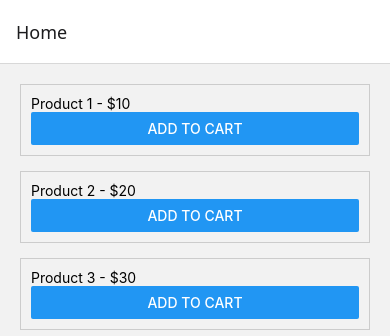
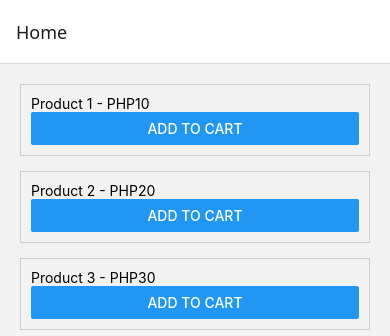
Before and after one commit to Seiyuu2/React-Native-Navigation, a React Native app: screen /Home in a window 390 px wide. Shown: the top 336 px of the page. Built offline with nearby package versions, Linux system fonts and the light colour scheme.

Commit message:
Everything fix

```diff
--- a/CartContext.js
+++ b/CartContext.js
@@ -1,4 +1,3 @@
-// CartContext.js
 import React, { createContext, useState } from 'react';
 
 export const CartContext = createContext();
--- a/CartScreen.js
+++ b/CartScreen.js
@@ -9,7 +9,7 @@ export default function CartScreen({ navigation }) {
   const renderItem = ({ item }) => (
     <View style={styles.itemContainer}>
       <Text style={styles.itemText}>
-        {item.name} - ${item.price} x {item.quantity} = ${item.totalPrice}
+        {item.name} - PHP{item.price} x {item.quantity} = PHP{item.totalPrice}
       </Text>
       <View style={styles.buttonContainer}>
         <Button title="+" onPress={() => updateQuantity(item.id, 1)} />
--- a/HomeScreen.js
+++ b/HomeScreen.js
@@ -15,7 +15,7 @@ export default function HomeScreen({ navigation }) {
 
   const renderItem = ({ item }) => (
     <View style={styles.productContainer}>
-      <Text>{item.name} - ${item.price}</Text>
+      <Text>{item.name} - PHP{item.price}</Text>
       <Button title="Add to Cart" onPress={() => addToCart(item)} />
     </View>
   );
```
